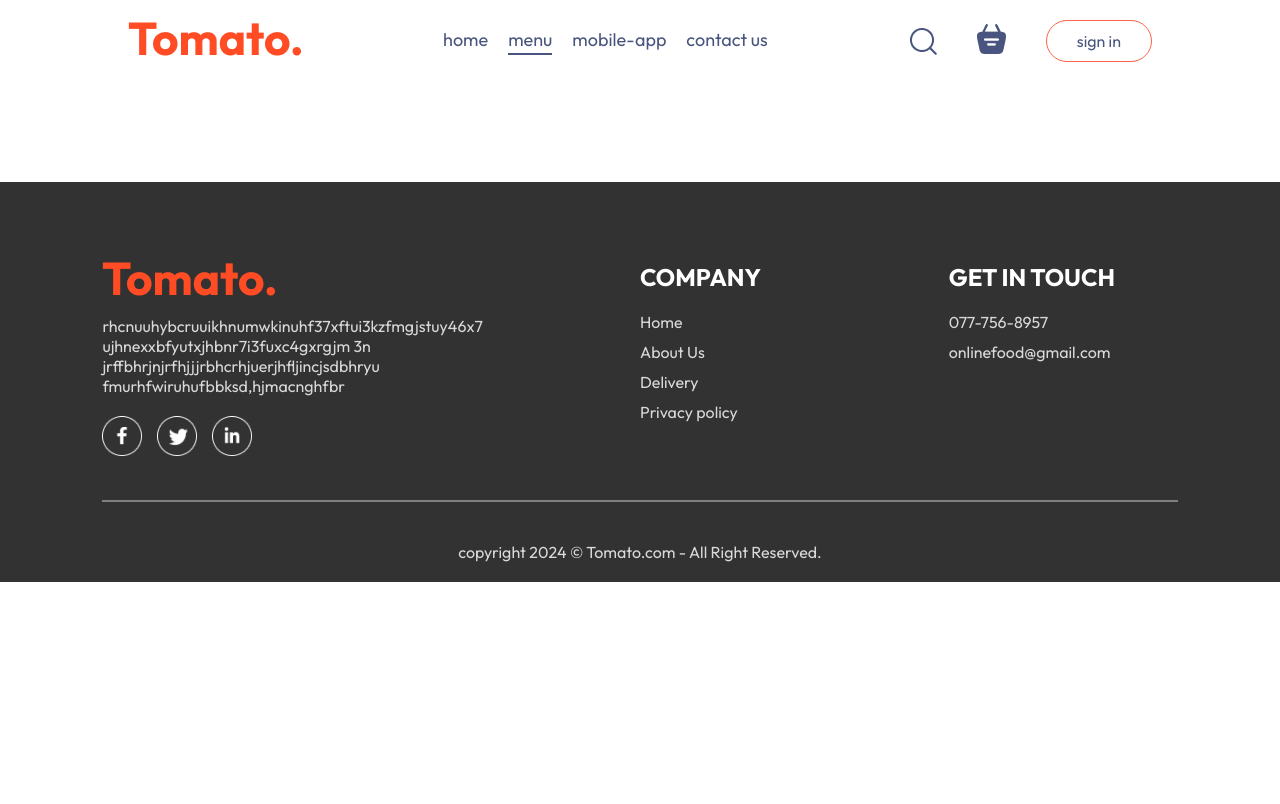
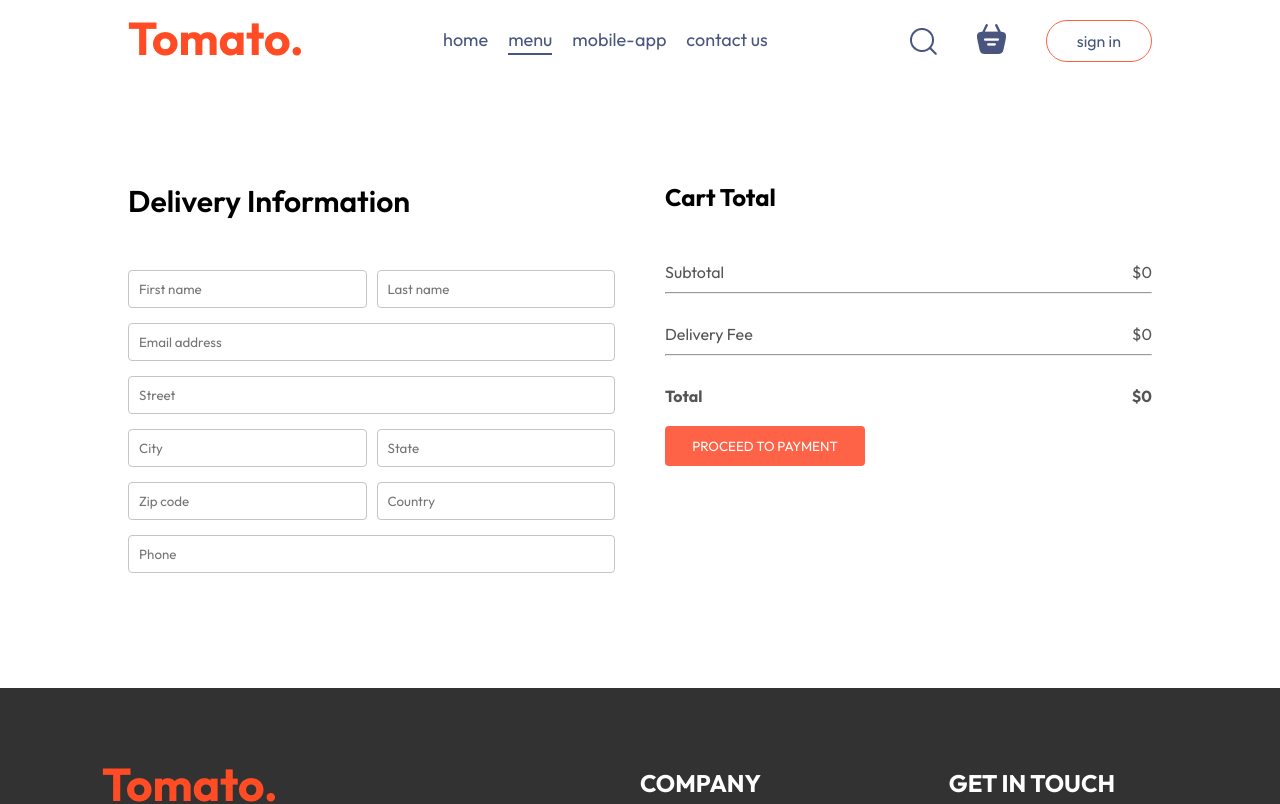
Before and after one commit to BanuNathy/Online-Food-Delivery, a React (Vite) app: page /order in a window 1280 px wide. Shown: the top 804 px of the page. Built offline with nearby package versions, Linux system fonts and the light colour scheme.

Commit message:
Did changes in PlaceOrder

```diff
--- a/src/pages/PlaceOrder/PlaceOrder.css
+++ b/src/pages/PlaceOrder/PlaceOrder.css
@@ -0,0 +1,41 @@
+.place-order{
+   display: flex;
+   align-items: start;
+   justify-content: space-between;
+   gap: 50px;
+   margin-top: 100px;
+}
+
+.place-order-left{
+    width: 100%;
+    max-width: max(30%,500px);
+}
+
+.place-order-left .title{
+    font-size: 30px;
+    font-weight: 600;
+    margin-bottom: 50px;
+}
+
+.place-order-left input{
+    margin-bottom: 15px;
+    width: 100%;
+    padding: 10px;
+    border: 1px solid #c5c5c5;
+    border-radius: 4px;
+    outline-color: tomato;
+}
+
+.place-order-left .multi-fields{
+    display: flex;
+    gap: 10px;
+}
+
+.place-order-right{
+    width: 100%;
+    max-width: max(40%,500px);
+}
+
+.place-order .cart-total-details{
+    margin-top: 30px;
+}
--- a/src/pages/PlaceOrder/PlaceOrder.jsx
+++ b/src/pages/PlaceOrder/PlaceOrder.jsx
@@ -1,11 +1,61 @@
-import React from 'react'
+import React, { useContext } from 'react'
 import './PlaceOrder.css'
+import { StoreContext } from '../../context/StoreContext'
 
 const PlaceOrder = () => {
+
+    const {getTotalCartAmount} = useContext(StoreContext)
+
   return (
-    <div>
+    <form className='place-order'>
 
-    </div>
+
+
+      <div className="place-order-left">
+        <p className="title">Delivery Information</p>
+        <div className="multi-fields">
+          <input type="text" placeholder='First name'/>
+          <input type="text" placeholder='Last name'/>
+        </div>
+        <input type="email" placeholder='Email address' />
+        <input type="text" placeholder='Street'/>
+        <div className="multi-fields">
+          <input type="text" placeholder='City'/>
+          <input type="text" placeholder='State'/>
+        </div>
+        <div className="multi-fields">
+          <input type="text" placeholder='Zip code'/>
+          <input type="text" placeholder='Country'/>
+        </div>
+        <input type="text" placeholder='Phone'/>
+      </div>
+
+
+
+      <div className="place-order-right">
+      <div className="cart-total">
+          <h2>Cart Total</h2>
+          <div>
+          <div className="cart-total-details">
+              <p>Subtotal</p>
+              <p>${getTotalCartAmount()}</p>
+            </div>
+            <hr />
+            <div className="cart-total-details">
+              <p>Delivery Fee</p>
+              <p>${getTotalCartAmount()===0?0:2}</p>
+            </div>
+            <hr />
+            <div className="cart-total-details">
+              <b>Total</b>
+              <b>${getTotalCartAmount()===0?0:getTotalCartAmount+2}</b>
+            </div>
+          </div>
+          <button>PROCEED TO PAYMENT</button>
+        </div>
+      </div>
+    </form>
+
   )
 }
 
```
